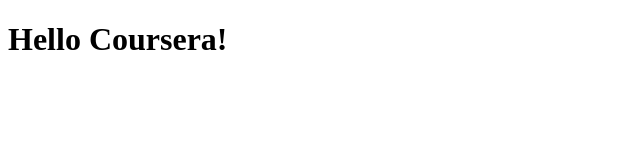
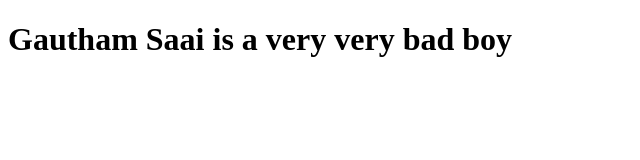
Before and after one commit to agila-senthil/Website, a plain HTML site: page site/index.html in a window 1280 px wide. Shown: the whole page, without its empty margins (0-640 px from the left). Drawn offline with Linux system fonts and the light colour scheme.

Commit message:
Small addition.

```diff
--- a/site/index.html
+++ b/site/index.html
@@ -4,6 +4,6 @@
 	<title>Hello Coursera</title>
 </head>
 <body>
-<h1>Hello Coursera!</h1>
+<h1>Gautham Saai is a very very bad boy</h1>
 </body>
 </html>
```
